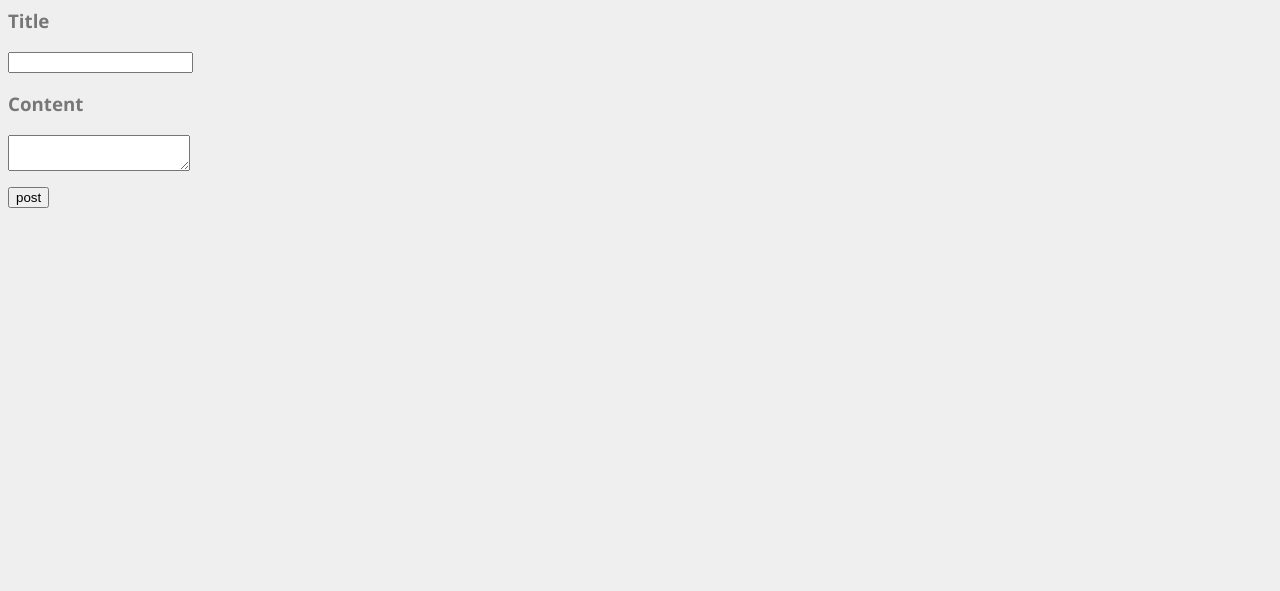
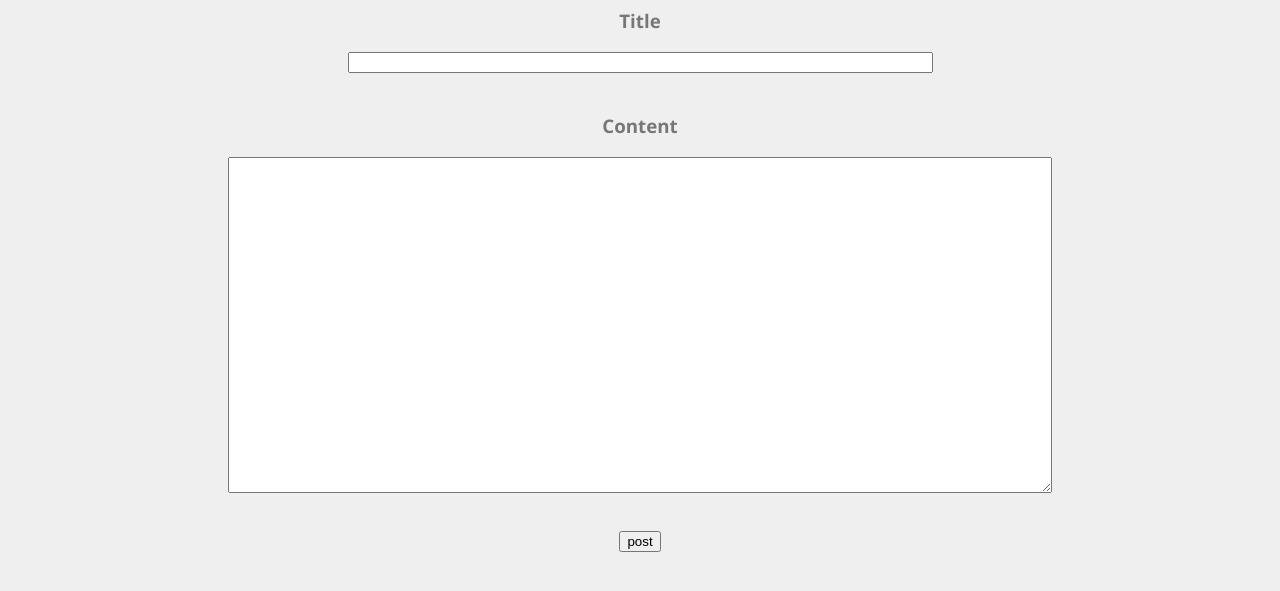
Before and after one commit to VSD025/Blog-PHP, a PHP site: page /admin.php in a window 1280 px wide. Shown: the top 591 px of the page. Run offline with PHP 8.4, Linux system fonts and the light colour scheme; data that the repository does not hold is empty.

Commit message:
Correct all mistakes

```diff
--- a/admin.php
+++ b/admin.php
@@ -37,14 +37,16 @@ if(isset($_POST['del'])){
     </head>
     <body>
  	<header>
+ 		<div>
  		<form action="" method="POST">
 		<!-- <input type="button" value="Add new post" onClick='location.href="new_post.html"'> -->
-		<h3>Title</h3>
-		<p><input type="text" name="title" /><br></p>
-		<h3>Content</h3>
-		<p><textarea name="content"></textarea><br></p>
-		<input type="submit" name="send" value="post">
+		<h3 style="text-align: center;">Title</h3>
+		<p><input type="text" name="title" size="70" style="display: block; margin: 0 auto;" /><br></p>
+		<h3 style="text-align: center;">Content</h3>
+		<p><textarea name="content" rows="22" cols="100" style="display: block; margin: 0 auto;"></textarea><br></p>
+		<input type="submit" name="send" value="post" style="display: block; margin: 0 auto;">
 		</form>
+		</div>
  	</header>
  	<article>
  		<?
--- a/css/style.css
+++ b/css/style.css
@@ -12,6 +12,14 @@
 	span {
    font-weight: 300;
    color: #f58220;
+	}
+
+	h3 {
+		text-align: center;
+	}
+
+	.button_submit {
+		text-align: center;
 	}
 
 	.mlogin {
```
